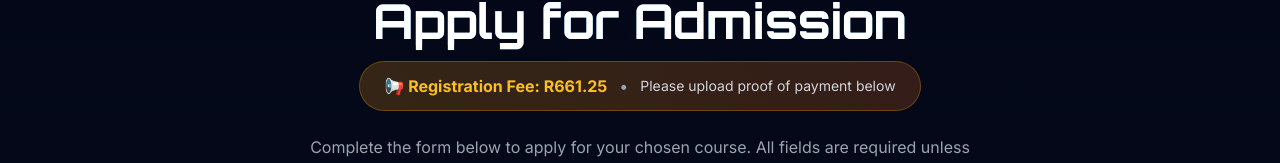
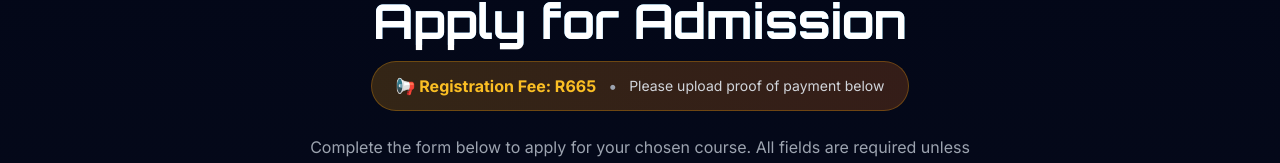
Before and after one commit to brian-sama/Bathudi-Centre, a React (Vite) app: page / in a window 1280 px wide. Both pictures are taken after a click on the button "APPLY NOW". Shown: the part 155-318 px from the top of the page. Built offline with nearby package versions, Linux system fonts and the light colour scheme; no server answers.

Commit message:
Update: Change registration fee from R661.25 to R665 in application form
- Update header registration fee notice on Apply page
- Update proof of payment label
- Update terms and conditions note about non-refundable fee

```diff
--- a/pages/Apply.tsx
+++ b/pages/Apply.tsx
@@ -291,7 +291,7 @@ const ApplicationForm: React.FC<ApplyProps> = ({ onNavigate }) => {
             Apply for Admission
           </h2>
           <div className="inline-flex flex-col sm:flex-row items-center justify-center px-4 sm:px-6 py-2 sm:py-3 bg-gradient-to-r from-amber-500/20 to-orange-500/20 border border-amber-500/30 rounded-full mb-4 sm:mb-6">
-            <span className="text-amber-400 font-bold text-sm sm:text-base">{'\uD83D\uDCE2'} Registration Fee: R661.25</span>
+            <span className="text-amber-400 font-bold text-sm sm:text-base">{'📢'} Registration Fee: R665</span>
             <span className="hidden sm:inline mx-3 text-gray-400">&bull;</span>
             <span className="text-gray-300 text-xs sm:text-sm">Please upload proof of payment below</span>
           </div>
@@ -665,7 +665,7 @@ const ApplicationForm: React.FC<ApplyProps> = ({ onNavigate }) => {
                 {/* Proof of Payment */}
                 <div className="space-y-2 sm:space-y-3">
                   <label className="block text-xs sm:text-sm font-medium text-gray-300">
-                    Proof of Payment (R661.25) *
+                    Proof of Payment (R665) *
                   </label>
 
                   <div className="space-y-4">
@@ -827,7 +827,7 @@ const ApplicationForm: React.FC<ApplyProps> = ({ onNavigate }) => {
                     <ul className="text-[10px] sm:text-xs text-gray-400 space-y-1">
                       <li>&bull; Maximum file size: 5MB per document</li>
                       <li>&bull; Accepted formats: PDF, JPG, JPEG, PNG, DOC, DOCX</li>
-                      <li>&bull; Registration fee of R661.25 is non-refundable</li>
+                      <li>&bull; Registration fee of R665 is non-refundable</li>
                       <li>&bull; You can pay online via PayFast or upload proof of payment</li>
                     </ul>
                   </div>
```
